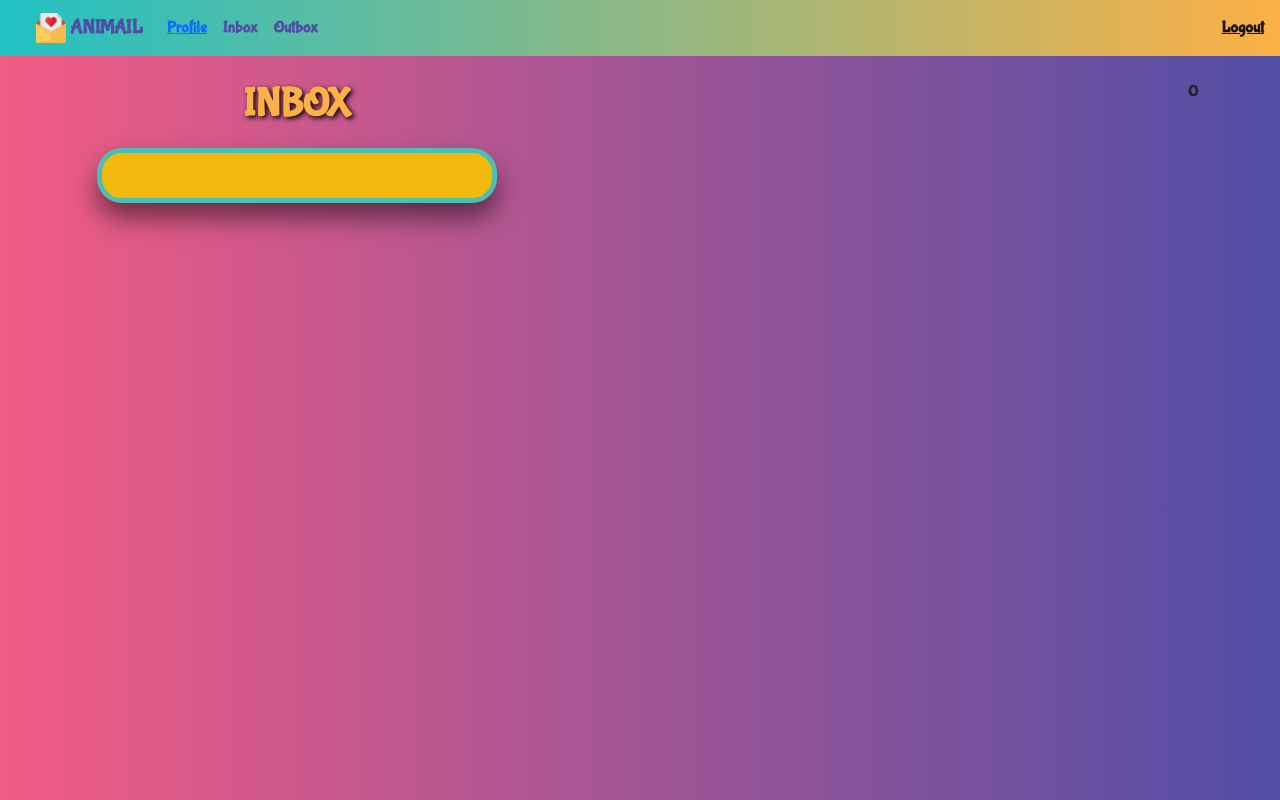
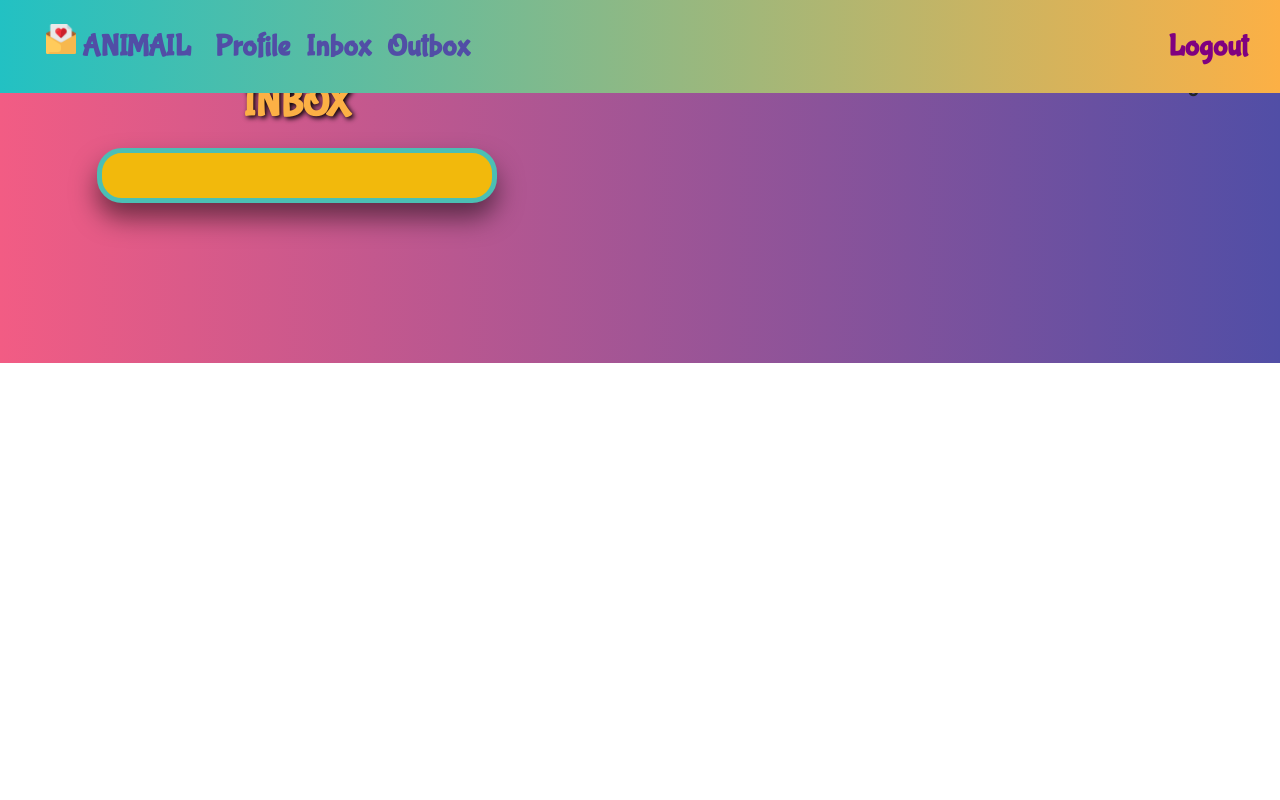
Before and after one commit to Samicap/AniMail, a React (Create React App) app in the folder my-app/client/: page /message/sent in a window 1280 px wide. Built offline with nearby package versions, Linux system fonts and the light colour scheme.

Commit message:
made font-sizes bigger to stand out more from a streamed perspective

```diff
--- a/my-app/client/src/App.js
+++ b/my-app/client/src/App.js
@@ -8,6 +8,7 @@ import Inbox from "./components/Inbox";
 import Outbox from "./components/outbox/OutBox";
 import Netflix from "./components/Netflix";
 import Layout from "./components/Layout";
+import Homepage from "./components/HomePage";
 import NavBar from "./components/NavBar";
 import About from "./components/About";
 import Child from "./components/Child";
@@ -47,14 +48,16 @@ function App() {
     <div className="App">
       <Router>
         <NavBar childId={state.selectedChildId} />
-        <Layout>
+
         <Switch>
           <Route
             exact
             path="/"
             render={() => (
               <>
+                <Homepage>
                   <LoginForm getUser={getUser} />
+                </Homepage>
               </>
             )}
           />
@@ -62,29 +65,49 @@ function App() {
             <Route
               path="/netflix"
               render={() => (
+                <Homepage>
                   <Netflix
                     users={state.currentUser}
                     onSelectChild={handleOnSelectChild}
                   />
+                </Homepage>
               )}
             />
-              <Route path="/child" render={() => <Child></Child>} />
+            <Route
+              path="/child"
+              render={() => (
+                <Layout>
+                  <Child></Child>
+                </Layout>
+              )}
+            />
             <Route path="/about" render={() => <About></About>} />
             <Route
               path="/outbox"
-                render={() => <Outbox childId={state.selectedChildId} />}
+              render={() => (
+                <Layout>
+                  <Outbox childId={state.selectedChildId} />
+                </Layout>
+              )}
             />
             <Route
               path="/inbox/children/:id"
-                render={() => <Inbox childId={state.selectedChildId} />}
+              render={() => (
+                <Layout>
+                  <Inbox childId={state.selectedChildId} />{" "}
+                </Layout>
+              )}
             />
             <Route
               path="/message/sent"
-                render={() => <Inbox childId={state.selectedChildId} />}
+              render={() => (
+                <Layout>
+                  <Inbox childId={state.selectedChildId} />
+                </Layout>
+              )}
             />
           </>
         </Switch>
-        </Layout>
       </Router>
     </div>
   );
--- a/my-app/client/src/components/HomePage.js
+++ b/my-app/client/src/components/HomePage.js
@@ -1,13 +1,3 @@
-import React from "react";
-import Layout from "./Layout.js";
-import Child from "./Child.js";
-import LoginForm from "./LoginForm";
-
-export default function HomePage({ getUser }) {
-  return (
-    <Layout>
-      <Child></Child>
-      <LoginForm getUser={getUser} />
-    </Layout>
-  );
+export default function HomePage(props) {
+  return <div class="homeContain">{props.children}</div>;
 }
--- a/my-app/client/src/components/NavBar.js
+++ b/my-app/client/src/components/NavBar.js
@@ -2,7 +2,7 @@ import React from "react";
 import Bootstrap from "bootstrap";
 import { Navbar } from "react-bootstrap";
 import { Link } from "react-router-dom";
-import { useState} from "react";
+import { useState } from "react";
 
 export default function NavBar({ users, onSelectChild }) {
   const [selectedChild, setSelectedChild] = useState(null);
@@ -27,10 +27,8 @@ export default function NavBar({ users, onSelectChild }) {
         </Navbar.Brand>
         <ul class="navbar-nav me-auto mb-2 mb-lg-0">
           <li class="nav-item">
-            <a class="nav-link active" aria-current="page" >
-              <Link to="/netfix" >
-                Profile
-              </Link>
+            <a class="nav-link active" aria-current="page" href="/child">
+              Profile
             </a>
           </li>
 
@@ -51,7 +49,11 @@ export default function NavBar({ users, onSelectChild }) {
         </ul>
         <Navbar.Collapse className="justify-content-end">
           <Navbar.Text className="nav-item">
-            <a class="nav-item" href="/">
+            <a
+              class="nav-link active"
+              href="/"
+              style={{ fontSize: "30px", color: "purple" }}
+            >
               Logout
             </a>
           </Navbar.Text>
--- a/my-app/client/src/styles/Layout.css
+++ b/my-app/client/src/styles/Layout.css
@@ -1,4 +1,37 @@
+html {
+  height: 100vh;
+}
+
+body {
+  height: 100%;
+}
+
+#root {
+  height: inherit;
+}
+
+.App {
+  height: inherit;
+}
+
 .contain {
+  display: flex;
+  justify-content: center;
+  flex-direction: row;
+
+  background: rgb(242, 92, 132);
+  background: linear-gradient(
+    90deg,
+    rgba(242, 92, 132, 1) 0%,
+    rgba(81, 78, 166, 1) 100%
+  );
+  background-blend-mode: overlay;
+  height: auto;
+  padding-top: 10vh;
+  padding-bottom: 20vh;
+}
+
+.homeContain {
   display: flex;
   justify-content: center;
   flex-direction: row;
--- a/my-app/client/src/styles/NavBar.css
+++ b/my-app/client/src/styles/NavBar.css
@@ -1,11 +1,10 @@
 .navbar-light .navbar-nav .nav-link.active {
   color: rgb(81, 78, 166);
-  font-weight: 750;
+  font-size: 30px;
 }
 
 .navbar-light .navbar-nav .nav-link.active:hover {
   color: #f2b90c;
-  font-weight: 750;
   text-shadow: 2px 2px 5px hotpink;
 }
 
@@ -13,6 +12,7 @@
   color: rgb(81, 78, 166);
   font-weight: 1000;
   margin-left: 1em;
+  font-size: 30px;
 }
 
 .navbar-light .navbar-brand:hover {
```
Lines whose indentation alone changed are shown as unchanged.
